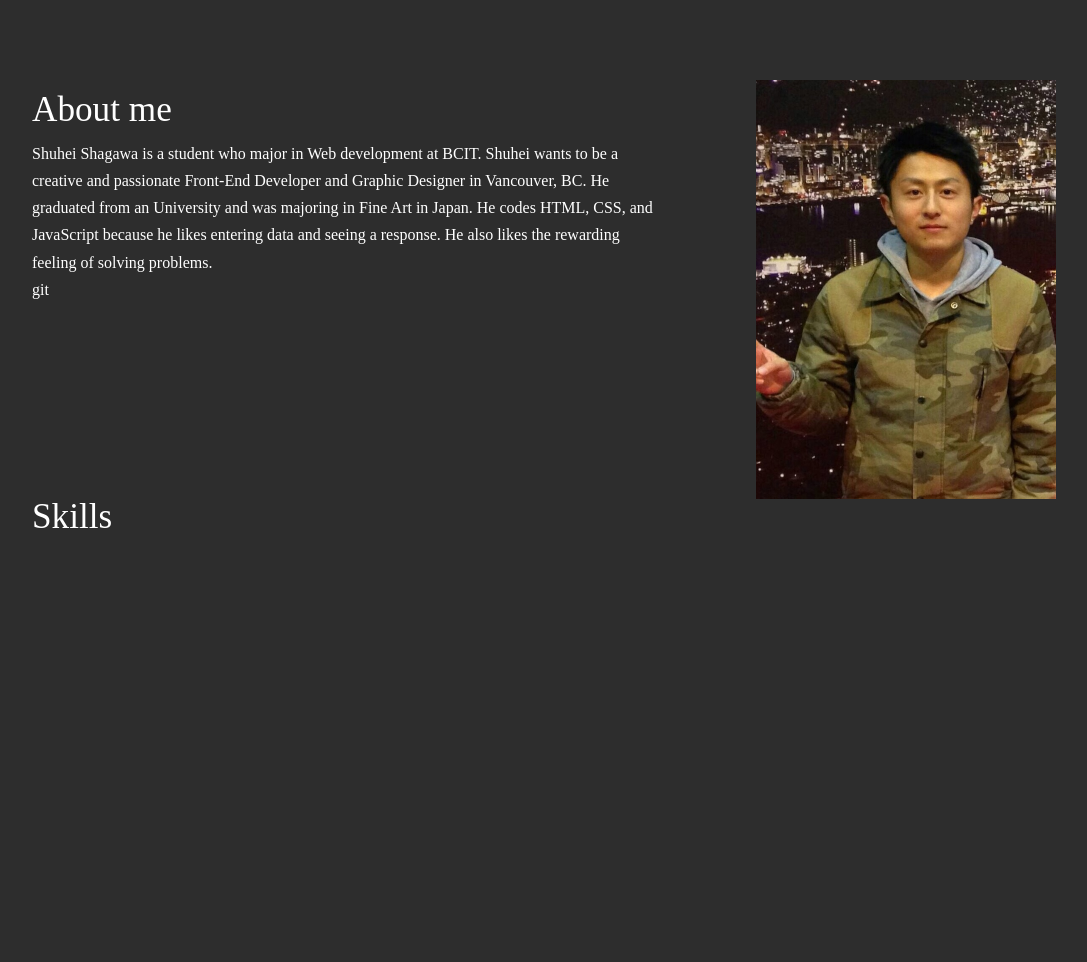
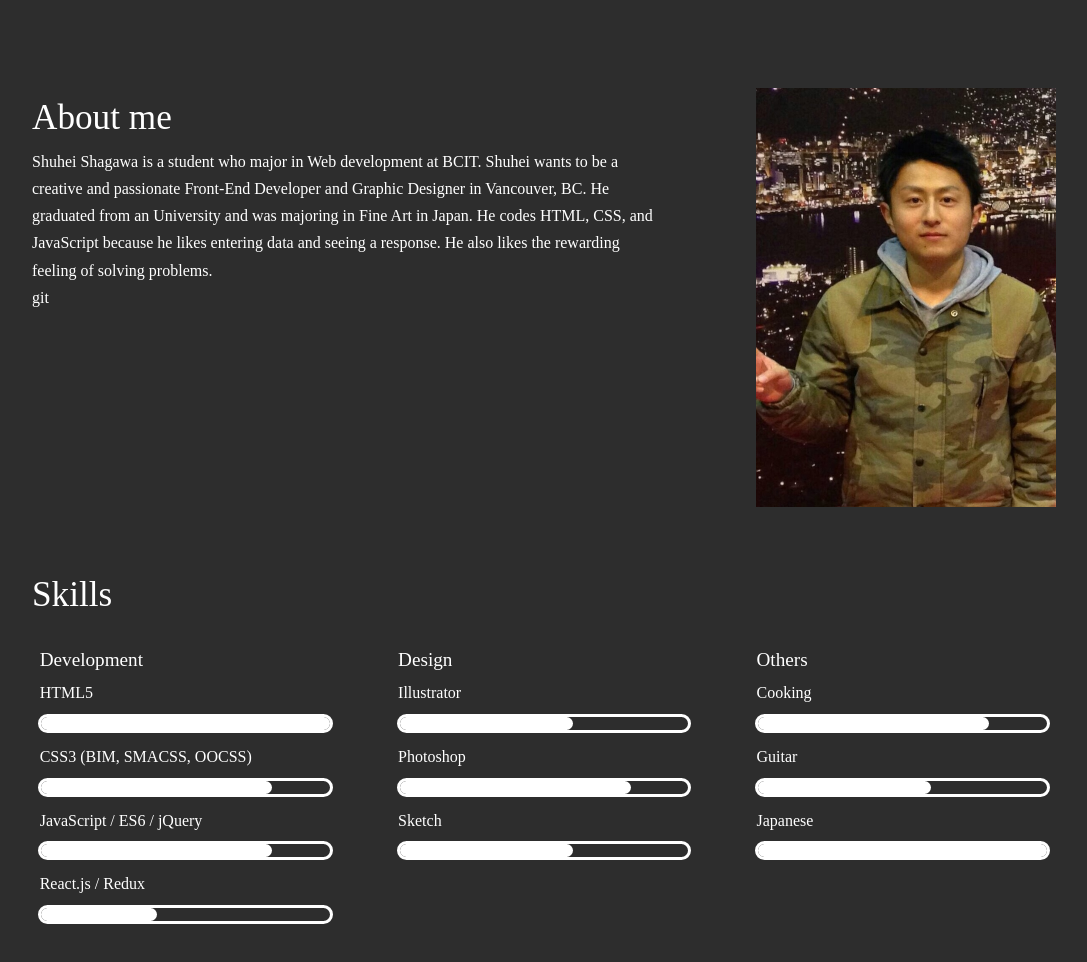
Before and after one commit to ShuSgw/Portfolio, a website: page about.html in a window 1280 px wide. Shown: the part 80-1042 px from the top of the page, without its empty margins (96-1183 px from the left). Before the commit the page ends 800 px from the top, so only its background shows below. Drawn offline with nearby package versions, Linux system fonts and the light colour scheme.

Commit message:
Sep 24th

```diff
--- a/about.html
+++ b/about.html
@@ -120,10 +120,56 @@
                 <h3 class="main__title main__title--about">
                     Skills
                 </h3>
-                <div class="skillBoxs">
-                    <div class="skillBoxs__box"></div>
-                    <div class="skillBoxs__box"></div>
-                    <div class="skillBoxs__box"></div>
+                <div class="skillBoxes">
+                    <div class="skillBoxes__box">
+                        <h4>Development</h4>
+                        <h5 class="skillBoxes__box__skillName">HTML5</h5>
+                        <div class="skillBoxes__box__bar">
+                            <div class="skillBoxes__box__bar__chart skillBoxes__box__bar__chart__100"></div>
+                        </div>
+                        <h5 class="skillBoxes__box__skillName">CSS3 (BIM, SMACSS, OOCSS)</h5>
+                        <div class="skillBoxes__box__bar">
+                            <div class="skillBoxes__box__bar__chart skillBoxes__box__bar__chart__80"></div>
+                        </div>
+                        <h5 class="skillBoxes__box__skillName">JavaScript / ES6 / jQuery</h5>
+                        <div class="skillBoxes__box__bar">
+                            <div class="skillBoxes__box__bar__chart skillBoxes__box__bar__chart__80"></div>
+                        </div>
+                        <h5 class="skillBoxes__box__skillName">React.js / Redux</h5>
+                        <div class="skillBoxes__box__bar">
+                            <div class="skillBoxes__box__bar__chart skillBoxes__box__bar__chart__40"></div>
+                        </div>
+                    </div>
+                    <div class="skillBoxes__box">
+                        <h4>Design</h4>
+                        <h5 class="skillBoxes__box__skillName">Illustrator</h5>
+                        <div class="skillBoxes__box__bar">
+                            <div class="skillBoxes__box__bar__chart skillBoxes__box__bar__chart__60"></div>
+                        </div>
+                        <h5 class="skillBoxes__box__skillName">Photoshop</h5>
+                        <div class="skillBoxes__box__bar">
+                            <div class="skillBoxes__box__bar__chart skillBoxes__box__bar__chart__80"></div>
+                        </div>
+                        <h5 class="skillBoxes__box__skillName">Sketch</h5>
+                        <div class="skillBoxes__box__bar">
+                            <div class="skillBoxes__box__bar__chart skillBoxes__box__bar__chart__60"></div>
+                        </div>
+                    </div>
+                    <div class="skillBoxes__box">
+                        <h4>Others</h4>
+                        <h5 class="skillBoxes__box__skillName">Cooking</h5>
+                        <div class="skillBoxes__box__bar">
+                            <div class="skillBoxes__box__bar__chart skillBoxes__box__bar__chart__80"></div>
+                        </div>
+                        <h5 class="skillBoxes__box__skillName">Guitar</h5>
+                        <div class="skillBoxes__box__bar">
+                            <div class="skillBoxes__box__bar__chart skillBoxes__box__bar__chart__60"></div>
+                        </div>
+                        <h5 class="skillBoxes__box__skillName">Japanese</h5>
+                        <div class="skillBoxes__box__bar">
+                            <div class="skillBoxes__box__bar__chart skillBoxes__box__bar__chart__100"></div>
+                        </div>
+                    </div>
                 </div>
             </div>
 </body>
--- a/assets/styles/modules/backHomeBtn.scss
+++ /dev/null
@@ -1,10 +0,0 @@
-.backHomeBtn {
-    // display: none;
-    width: 100px;
-    height: 100px;
-    background: red;
-    position: fixed;
-    right: 200px;
-    bottom: 100px;
-    z-index: 9999999;
-}
--- a/assets/styles/modules/index.scss
+++ b/assets/styles/modules/index.scss
@@ -2,4 +2,4 @@
 @import 'page';
 @import 'top_titleBox';
 @import 'main';
-@import 'backHomeBtn';
+@import 'skillBoxes';
--- a/assets/styles/modules/main.scss
+++ b/assets/styles/modules/main.scss
@@ -92,12 +92,14 @@
 
 .main--about {
     top: 20%;
+    padding: 3em 0;
+    // background: red;
     max-height: initial;
     height: initial;
     display: block;
 
     @include mq(lg) {
-        top: 20%;
+        top: 15%;
     }
 }
 
@@ -149,8 +151,12 @@
     font-size: 2.2em;
     width: 100%;
     color: white;
+    // padding: 2em 0 .6em 0;
 }
 
+.main__title--about {
+    padding: 2em 0 .6em 0;
+}
 
 .main__texts {
     font-size: 1rem;
@@ -181,7 +187,6 @@
     background: black;
     padding: 1em;
     margin: 0 auto;
-    background: purple;
 
     &:hover {
         background: black;
@@ -192,6 +197,8 @@
 .main__image {
     width: 50%;
     height: 50%;
+    position: relative;
+
 
     @include mq(lg) {
         max-width: 300px;
--- a/assets/styles/modules/nav.scss
+++ b/assets/styles/modules/nav.scss
@@ -1,10 +1,10 @@
 .nav {
-    position: absolute;
+    position: fixed;
     border-radius: 0 0 0 100%;
     display: none;
-    z-index: 2;
+    z-index: 9999999;
     background: black;
-    max-width: $contentMax;
+    max-width: 1024px;
     max-height: 700px;
 
     @include mq(lg) {
@@ -59,7 +59,6 @@
         position: relative;
         text-align: right;
         width: 100%;
-        // background: red;
     }
 }
 
--- /dev/null
+++ b/assets/styles/modules/skillBoxes.scss
@@ -0,0 +1,69 @@
+.skillBoxes {
+    // background: yellow;
+    width: 100%;
+    display: flex;
+    justify-content: space-between;
+    color: white;
+}
+
+h4 {
+    width: 95%;
+    margin: 0 auto;
+    font-size: 1.2em;
+}
+
+.skillBoxes__box {
+    width: 30%;
+    // height: 250px;
+    padding: 1em 0;
+    // background: pink;
+    display: flex;
+    flex-flow: column;
+}
+
+.skillBoxes__box__skillName {
+    width: 95%;
+    margin: 0 auto;
+    margin-top: 1em;
+}
+
+.skillBoxes__box__bar {
+    width: 94%;
+    height: 13px;
+    margin: 0 auto;
+    position: relative;
+    border-radius: 20px;
+    // background: black;
+    border-style: solid;
+    border-width: 3px;
+    border-color: white;
+    margin-top: .8em;
+}
+
+
+.skillBoxes__box__bar__chart {
+    position: absolute;
+    background: white;
+    border-radius: 20px;
+    height: 100%;
+}
+
+.skillBoxes__box__bar__chart__100 {
+    width: 100%;
+}
+
+.skillBoxes__box__bar__chart__80 {
+    width: 80%;
+}
+
+.skillBoxes__box__bar__chart__60 {
+    width: 60%;
+}
+
+.skillBoxes__box__bar__chart__40 {
+    width: 40%;
+}
+
+.skillBoxes__box__bar__chart__20 {
+    width: 20%;
+}
```
Also changed, not shown: projects.html (+38 -63 lines), assets/styles/style.css.
